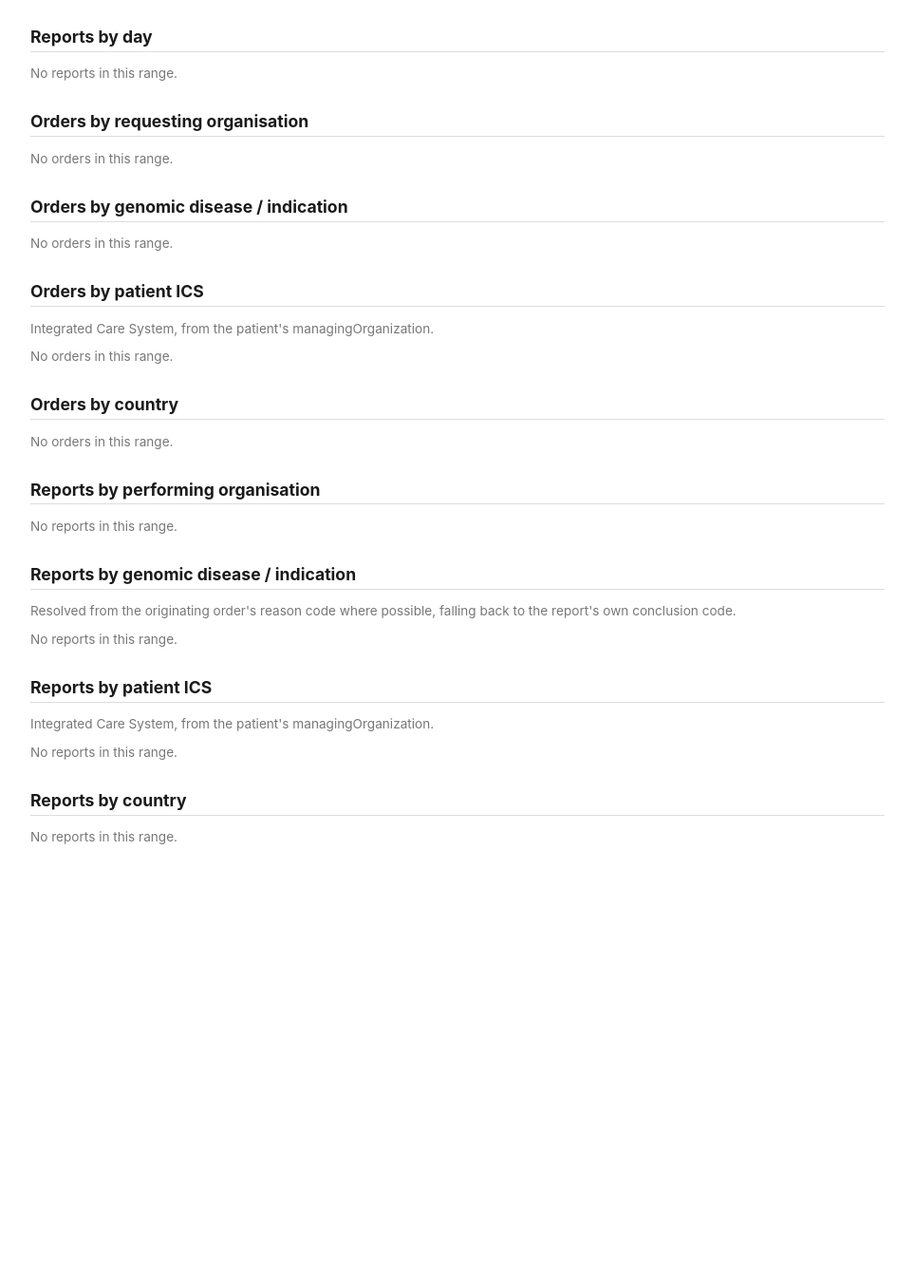
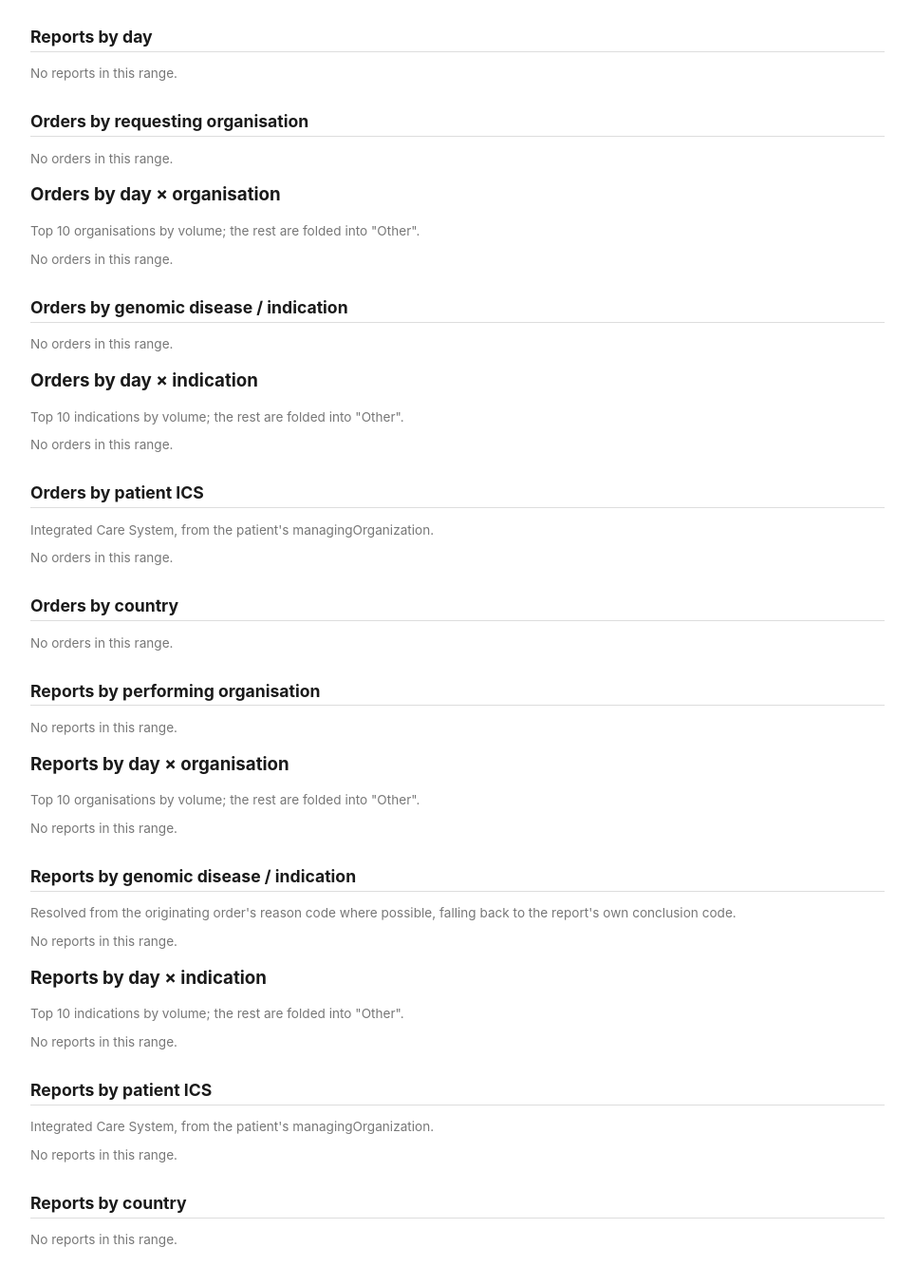
Before and after one commit to nw-gmsa/julius, a Flask app: page /stats in a window 1280 px wide. Shown: the part 333-1686 px from the top of the page at 95% size, without its empty margins (158-1121 px from the left). Before the commit the page ends 1222 px from the top, so only its background shows below. Run offline with Flask 3, Linux system fonts and the light colour scheme.

Commit message:
Demo claude app

```diff
--- a/app.py
+++ b/app.py
@@ -129,6 +129,38 @@ def group_count(rows, key):
     return sorted(counts.items(), key=lambda kv: (-kv[1], kv[0]))
 
 
+def pivot_by_day(rows, key, top_n=10):
+    """
+    [{"date": ..., key: value, ...}, ...] -> {"days": [...], "columns": [...], "table": {day: {column: count}}}.
+
+    A day-by-`key` cross-tab (e.g. day-by-organisation, day-by-indication) so
+    trends over time are visible, rather than just a range-wide total per
+    value. `columns` is capped at the `top_n` most frequent values overall
+    (by total count desc); anything past that is folded into an "Other"
+    column so a field with many distinct values (e.g. free-text indications)
+    doesn't blow the table out sideways. `days` is chronological, with an
+    "Unknown" bucket (missing/unparseable date) sorted last.
+    """
+    totals = {}
+    for row in rows:
+        totals[row[key]] = totals.get(row[key], 0) + 1
+    ranked = sorted(totals.items(), key=lambda kv: (-kv[1], kv[0]))
+    columns = [value for value, _ in ranked[:top_n]]
+    column_set = set(columns)
+    if len(ranked) > top_n:
+        columns.append("Other")
+
+    table = {}
+    for row in rows:
+        day, value = row["date"], row[key]
+        column = value if value in column_set else "Other"
+        table.setdefault(day, {})
+        table[day][column] = table[day].get(column, 0) + 1
+
+    days = sorted(table, key=lambda d: (d == "Unknown", d))
+    return {"days": days, "columns": columns, "table": table}
+
+
 def group_clinical_terms_by_category(terms):
     """FhirClient.extract_clinical_terms()'s flat, count-sorted list ->
     [(category, [term, ...]), ...], categories alphabetical with "Unlinked"
@@ -190,6 +222,10 @@ def stats():
         report_by_indication=group_count(report_rows, "indication"),
         report_by_ics=group_count(report_rows, "ics"),
         report_by_country=group_count(report_rows, "country"),
+        order_pivot_org=pivot_by_day(order_rows, "organisation"),
+        order_pivot_indication=pivot_by_day(order_rows, "indication"),
+        report_pivot_org=pivot_by_day(report_rows, "organisation"),
+        report_pivot_indication=pivot_by_day(report_rows, "indication"),
     )
 
 
--- a/templates/stats.html
+++ b/templates/stats.html
@@ -1,5 +1,23 @@
 {% extends "base.html" %}
 {% block content %}
+  {% macro render_pivot(pivot, row_label, count_label) %}
+    {% if pivot.days %}
+      <table>
+        <tr><th>{{ row_label }}</th>{% for col in pivot.columns %}<th>{{ col }}</th>{% endfor %}<th>Total</th></tr>
+        {% for day in pivot.days %}
+          {% set row = pivot.table.get(day, {}) %}
+          <tr>
+            <td>{{ day }}</td>
+            {% for col in pivot.columns %}<td>{{ row.get(col, 0) }}</td>{% endfor %}
+            <td><strong>{{ row.values()|sum }}</strong></td>
+          </tr>
+        {% endfor %}
+      </table>
+    {% else %}
+      <p class="muted">No {{ count_label }} in this range.</p>
+    {% endif %}
+  {% endmacro %}
+
   <h1>Daily processing stats</h1>
 
   <form action="/stats" method="get">
@@ -52,6 +70,10 @@
     <p class="muted">No orders in this range.</p>
   {% endif %}
 
+  <h3>Orders by day &times; organisation</h3>
+  <p class="muted">Top 10 organisations by volume; the rest are folded into "Other".</p>
+  {{ render_pivot(order_pivot_org, "Date", "orders") }}
+
   <h2>Orders by genomic disease / indication</h2>
   {% if order_by_indication %}
     <table>
@@ -63,6 +85,10 @@
   {% else %}
     <p class="muted">No orders in this range.</p>
   {% endif %}
+
+  <h3>Orders by day &times; indication</h3>
+  <p class="muted">Top 10 indications by volume; the rest are folded into "Other".</p>
+  {{ render_pivot(order_pivot_indication, "Date", "orders") }}
 
   <h2>Orders by patient ICS</h2>
   <p class="muted">Integrated Care System, from the patient's managingOrganization.</p>
@@ -101,6 +127,10 @@
     <p class="muted">No reports in this range.</p>
   {% endif %}
 
+  <h3>Reports by day &times; organisation</h3>
+  <p class="muted">Top 10 organisations by volume; the rest are folded into "Other".</p>
+  {{ render_pivot(report_pivot_org, "Date", "reports") }}
+
   <h2>Reports by genomic disease / indication</h2>
   <p class="muted">Resolved from the originating order's reason code where possible, falling back to the report's own conclusion code.</p>
   {% if report_by_indication %}
@@ -113,6 +143,10 @@
   {% else %}
     <p class="muted">No reports in this range.</p>
   {% endif %}
+
+  <h3>Reports by day &times; indication</h3>
+  <p class="muted">Top 10 indications by volume; the rest are folded into "Other".</p>
+  {{ render_pivot(report_pivot_indication, "Date", "reports") }}
 
   <h2>Reports by patient ICS</h2>
   <p class="muted">Integrated Care System, from the patient's managingOrganization.</p>
```
